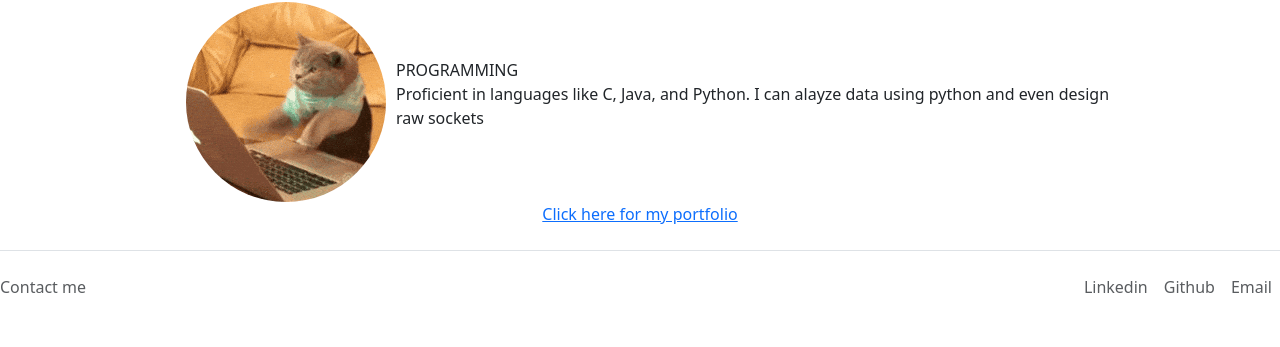
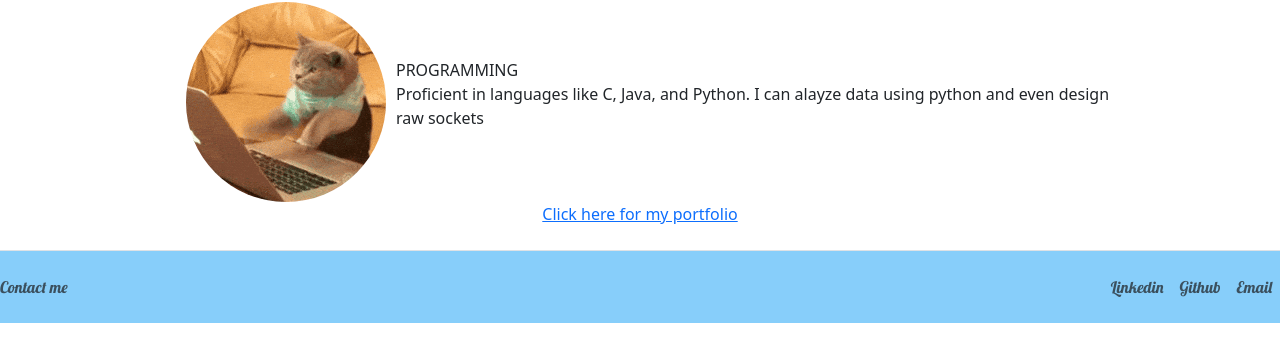
Before and after one commit to dibsei/PersonalSite, a plain HTML site: page index.html in a window 1280 px wide. Shown: the part 1440-1787 px from the top of the page. Drawn offline with nearby package versions, Linux system fonts and the light colour scheme.

Commit message:
Update style.css

```diff
--- a/style.css
+++ b/style.css
@@ -80,3 +80,12 @@
 .intro3{
     font-family: "lobster";
 }
+
+.d-flex{
+    background: lightskyblue;
+}
+
+.col-md-4{
+    font-family: "lobster";
+    font-weight: 300;
+}
```
